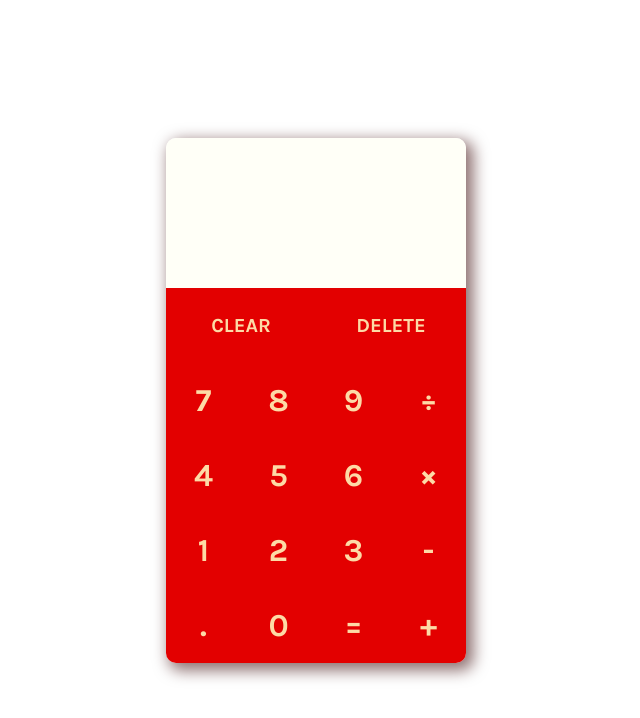
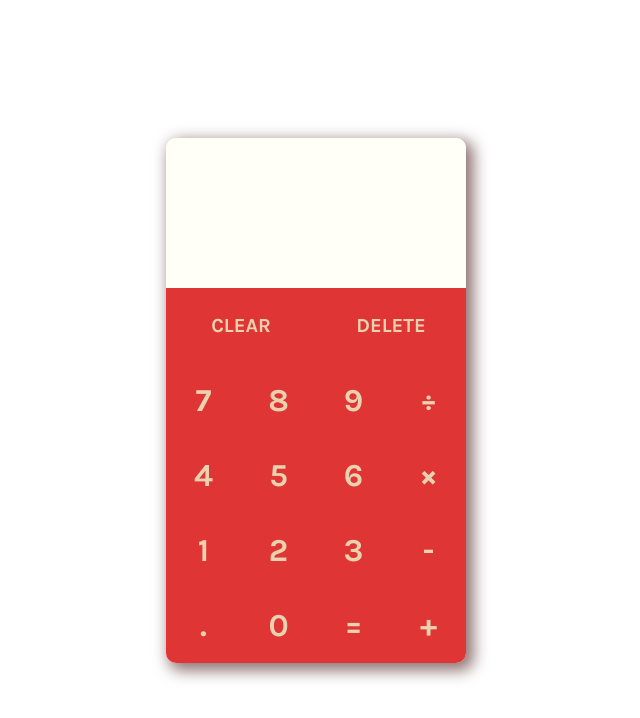
Before and after one commit to JakeyMattie/odin-calculator, a plain HTML site: page index.html in a window 1280 px wide. Shown: the whole page, without its empty margins (324-964 px from the left). Drawn offline with Linux system fonts and the light colour scheme.

Commit message:
Updated color grading

```diff
--- a/index.html
+++ b/index.html
@@ -16,7 +16,7 @@
 
     <title>Calculator</title>
 </head>
-<body>
+<body class="flex">
     <div id="container" class="flex">
         <div id="result"></div>
 
@@ -49,5 +49,7 @@
             <button id="plusBtn" class="btn">+</button>
         </div>
     </div>
+
+    <!-- <h2>Copyright © 2021 jakeymattie</h2> -->
 </body>
 </html>
--- a/style.css
+++ b/style.css
@@ -7,7 +7,6 @@
 }
 
 body {
-    display: flex;
     width: 100vw;
     height: 100vh;
     justify-content: center;
@@ -34,15 +33,9 @@ body {
     border-top-right-radius: 10px;
 }
 
-#buttons {
-    height: 375px;
-
-}
-
 #numPad {
     display: flex;
     flex-wrap: wrap;
-    background-color: #e30000;
     border-bottom-left-radius: 10px;
     border-bottom-right-radius: 10px;
 }
@@ -51,8 +44,8 @@ body {
     width: 75px;
     height: 75px;
     border: 0;
-    background-color: transparent;
-    color: #fddaa6;
+    background-color: #e03535;
+    color: #e9d2b0;
     font-size: 2rem;
 }
 
@@ -60,3 +53,15 @@ body {
     width: 150px;
     font-size: 1.25rem;
 }
+
+.btn:hover {
+    background-color: #d42424;
+}
+
+#decimalBtn {
+    border-bottom-left-radius: 10px;
+}
+
+#plusBtn {
+    border-bottom-right-radius: 10px;
+}
```
